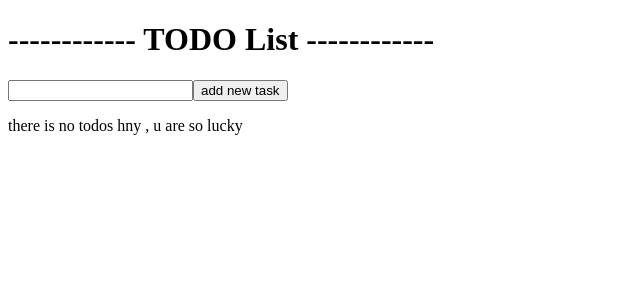
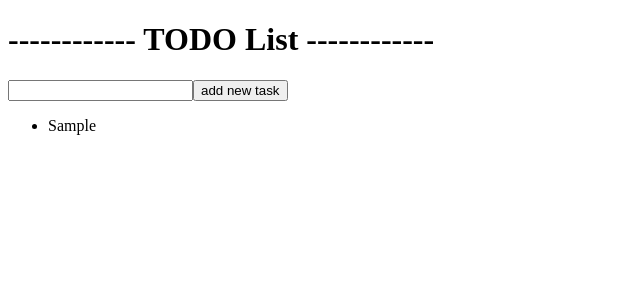
Before and after one commit to marzzy/my-redux-examples, a React (Create React App) app in the folder todo/: page / in a window 1280 px wide. Both pictures are taken after typing "Sample" into the empty fields and a click on the button "add new task". Shown: the top 300 px of the page, without its empty margins (0-640 px from the left). Built offline with nearby package versions, Linux system fonts and the light colour scheme.

Commit message:
feat(components/TodoList): Connect redux state to todolist component

```diff
--- a/todo/src/components/TodoItem.js
+++ b/todo/src/components/TodoItem.js
@@ -1,8 +1,8 @@
 import React from 'react';
 
-export default function TodoItem({ todo,key }) {
+export default function TodoItem({ todo }) {
   return (
-    <li key={key}>
+    <li>
       {todo}
     </li>
   );
--- a/todo/src/components/TodoList.js
+++ b/todo/src/components/TodoList.js
@@ -1,17 +1,25 @@
 import React from 'react';
-import TodoItem from './TodoItem'
+import { connect } from 'react-redux';
+import TodoItem from './TodoItem';
 
 const TodoList = ({todos}) => (
   <div>
     {todos && todos.length > 0
       ? <ul>
-          { todos.map( (item,index) => {
-              return <TodoItem todo={item} key={`id_${index}`}/>
-            })}
+          { todos.map( (item) => {
+            return <TodoItem todo={item.text} key={`ID_${item.key}`}/>
+            })
+          }
         </ul>
       : <p>there is no todos hny , u are so lucky </p>
     }
   </div>
 );
 
-export default TodoList;
+const mapStateToProps = state => {
+  return { todos: state.todos }
+}
+
+export default connect (
+  mapStateToProps
+)(TodoList)
--- a/todo/src/redux/reducers/todos.js
+++ b/todo/src/redux/reducers/todos.js
@@ -1,11 +1,10 @@
-export default function (state = null ,action) {
+export default function (state = [] ,action) {
   switch (action.type) {
     case 'ADD_TODO': {
       const { todoId, text } = action.payload;
-      return {
-        ...state,
-        [todoId]: { text }
-      }
+      return state.concat(
+        { key: todoId, text: text }
+      )
     }
     default:
       return state;
```
